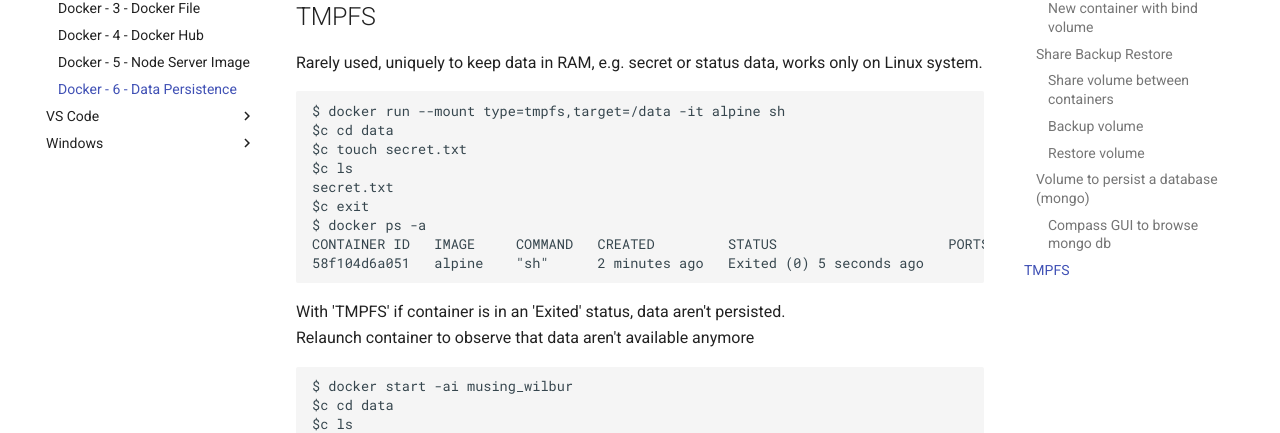
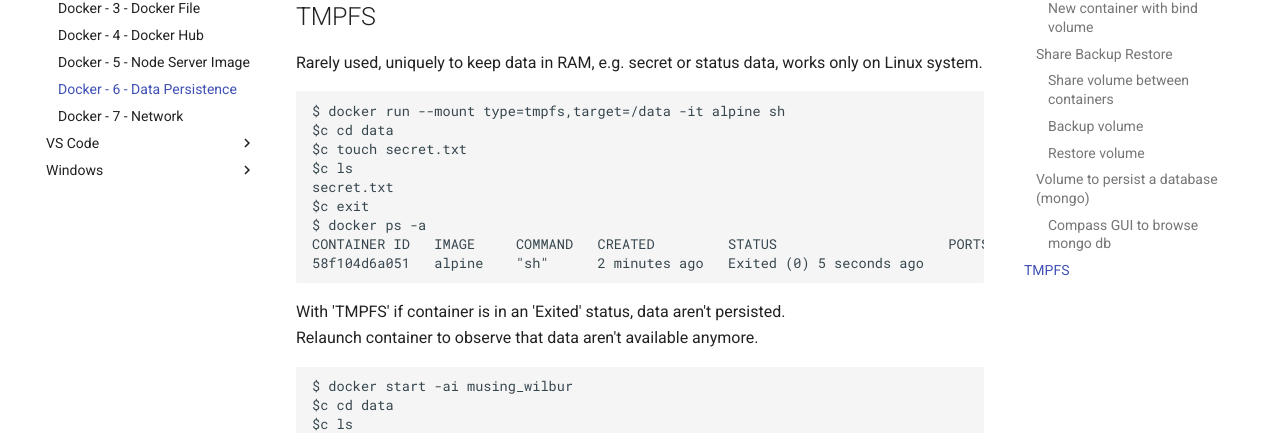
Before and after one commit to oldu73/doc, an MkDocs documentation site: the page built from docs/docker/6-docker-datapersistence.md, in a window 1280 px wide and 900 px high, scrolled down 5738 px. Shown: the part 342-775 px from the top of the window. Built offline with MkDocs 1.6.1 and Material for MkDocs 9.7.7, drawn with Linux system fonts in a browser that asks for light colours.

Commit message:
docker - network - init

````diff
--- a/docs/docker/6-docker-datapersistence.md
+++ b/docs/docker/6-docker-datapersistence.md
@@ -297,7 +297,7 @@ CONTAINER ID   IMAGE     COMMAND   CREATED         STATUS                     PO
 ```
 
 With 'TMPFS' if container is in an 'Exited' status, data aren't persisted.
-Relaunch container to observe that data aren't available anymore
+Relaunch container to observe that data aren't available anymore.
 ```console
 $ docker start -ai musing_wilbur
 $c cd data
--- a/mkdocs.yml
+++ b/mkdocs.yml
@@ -22,6 +22,7 @@ nav:
         - 'Docker - 4 - Docker Hub': 'docker/4-docker-dockerhub.md'
         - 'Docker - 5 - Node Server Image': 'docker/5-docker-nodeserverimage.md'
         - 'Docker - 6 - Data Persistence': 'docker/6-docker-datapersistence.md'
+        - 'Docker - 7 - Network': 'docker/7-docker-network.md'
     - VS Code:
         - 'VS Code - Misc': 'vscode/vscode.md'
     - Windows:
````
Also changed, not shown: docs/docker/7-docker-network.md (added, +15 -0 lines).
